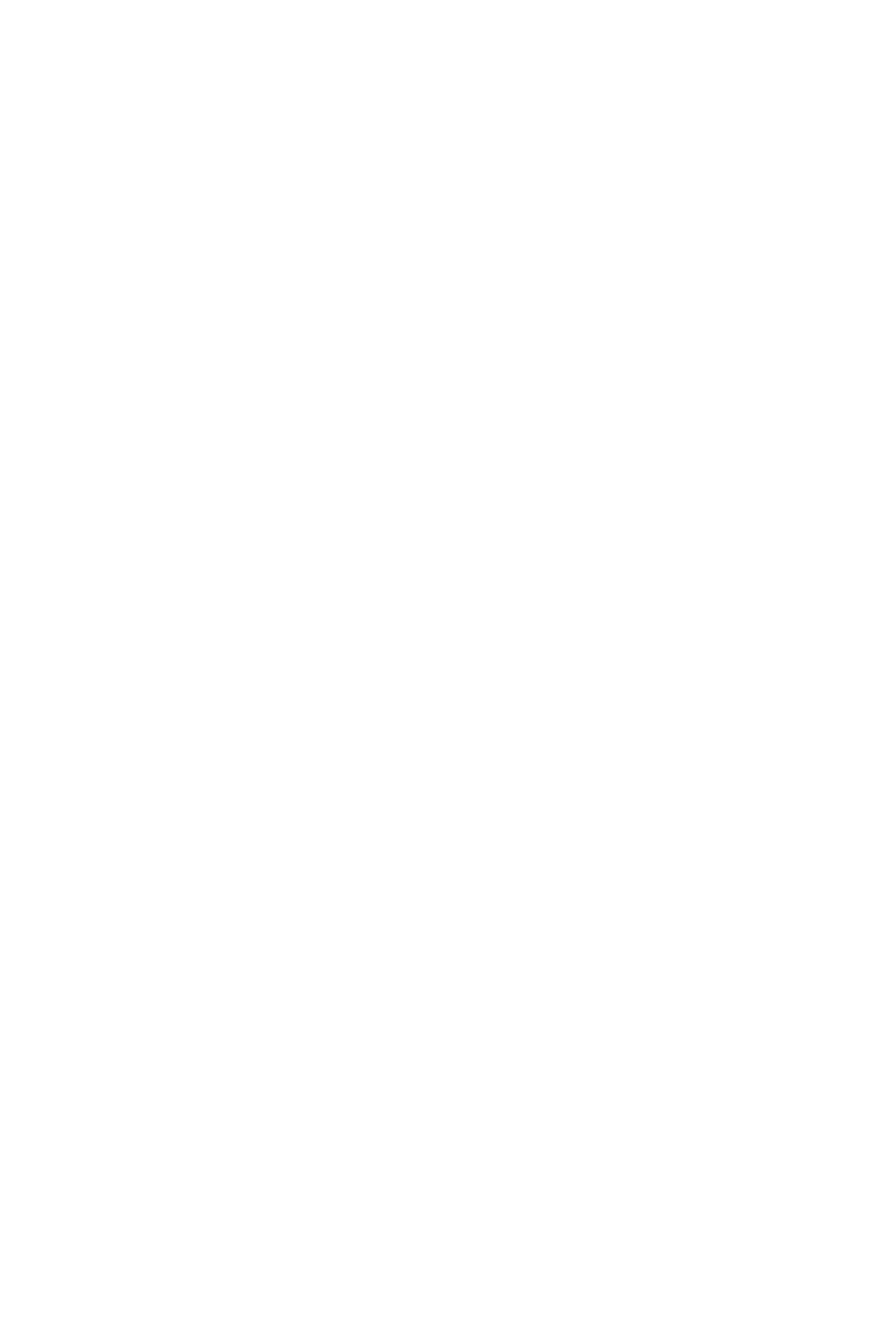
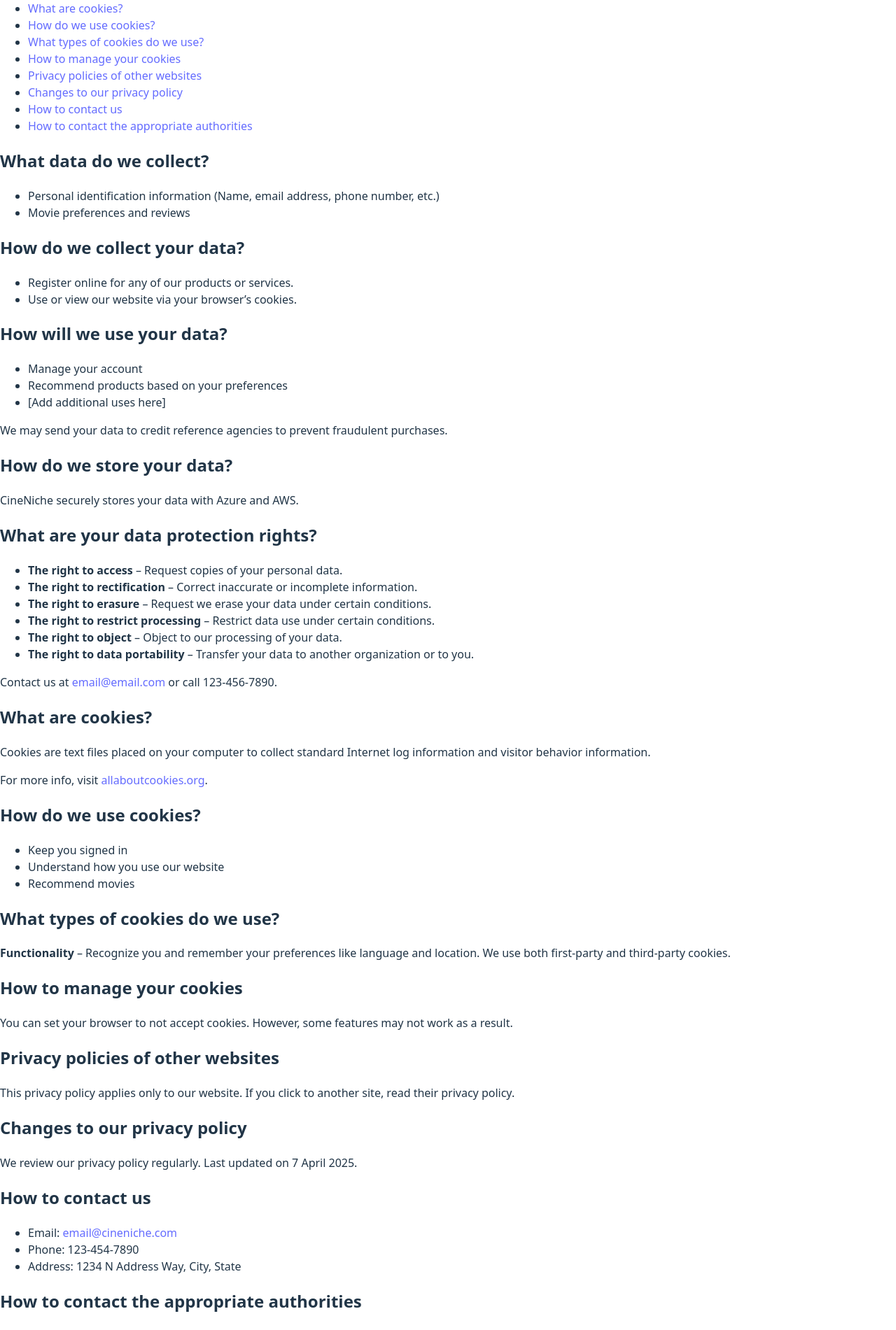
Before and after one commit to Group1-4/INTEXGroup1-4, a React (Vite) app in the folder frontend/: page /privacy in a window 1280 px wide. Shown: the part 245-2146 px from the top of the page at 70% size. Before the commit the page ends 800 px from the top, so only its background shows below. Built offline with nearby package versions, Linux system fonts and the light colour scheme.

Commit message:
added privacy policy

```diff
--- a/frontend/src/pages/Privacy.tsx
+++ b/frontend/src/pages/Privacy.tsx
@@ -1,4 +1,144 @@
-function Privacy () {
+import React from 'react';
 
-}
-export default Privacy
+const sections: { title: string; id: string }[] = [
+  { title: 'What data do we collect?', id: 'data-we-collect' },
+  { title: 'How do we collect your data?', id: 'how-we-collect' },
+  { title: 'How will we use your data?', id: 'how-we-use' },
+  { title: 'How do we store your data?', id: 'data-storage' },
+  { title: 'What are your data protection rights?', id: 'your-rights' },
+  { title: 'What are cookies?', id: 'cookies' },
+  { title: 'How do we use cookies?', id: 'cookies-use' },
+  { title: 'What types of cookies do we use?', id: 'cookie-types' },
+  { title: 'How to manage your cookies', id: 'manage-cookies' },
+  { title: 'Privacy policies of other websites', id: 'other-websites' },
+  { title: 'Changes to our privacy policy', id: 'policy-changes' },
+  { title: 'How to contact us', id: 'contact-us' },
+  { title: 'How to contact the appropriate authorities', id: 'authorities' },
+];
+
+const Privacy: React.FC = () => {
+  return (
+    <div className="container my-5">
+      <h1 className="mb-4">CineNiche Privacy Policy</h1>
+
+      <nav className="mb-5">
+        <ul className="list-unstyled">
+          {sections.map((section) => (
+            <li key={section.id}>
+              <a href={`#${section.id}`} className="text-primary text-decoration-none">
+                {section.title}
+              </a>
+            </li>
+          ))}
+        </ul>
+      </nav>
+
+      <Section id="data-we-collect" title="What data do we collect?">
+        <ul>
+          <li>Personal identification information (Name, email address, phone number, etc.)</li>
+          <li>Movie preferences and reviews</li>
+        </ul>
+      </Section>
+
+      <Section id="how-we-collect" title="How do we collect your data?">
+        <ul>
+          <li>Register online for any of our products or services.</li>
+          <li>Use or view our website via your browser’s cookies.</li>
+        </ul>
+      </Section>
+
+      <Section id="how-we-use" title="How will we use your data?">
+        <ul>
+          <li>Manage your account</li>
+          <li>Recommend products based on your preferences</li>
+          <li>[Add additional uses here]</li>
+        </ul>
+        <p>We may send your data to credit reference agencies to prevent fraudulent purchases.</p>
+      </Section>
+
+      <Section id="data-storage" title="How do we store your data?">
+        <p>CineNiche securely stores your data with Azure and AWS.</p>
+      </Section>
+
+      <Section id="your-rights" title="What are your data protection rights?">
+        <ul>
+          <li><strong>The right to access</strong> – Request copies of your personal data.</li>
+          <li><strong>The right to rectification</strong> – Correct inaccurate or incomplete information.</li>
+          <li><strong>The right to erasure</strong> – Request we erase your data under certain conditions.</li>
+          <li><strong>The right to restrict processing</strong> – Restrict data use under certain conditions.</li>
+          <li><strong>The right to object</strong> – Object to our processing of your data.</li>
+          <li><strong>The right to data portability</strong> – Transfer your data to another organization or to you.</li>
+        </ul>
+        <p>
+          Contact us at <a href="mailto:email@email.com">email@email.com</a> or call 123-456-7890.
+        </p>
+      </Section>
+
+      <Section id="cookies" title="What are cookies?">
+        <p>
+          Cookies are text files placed on your computer to collect standard Internet log information and visitor behavior information.
+        </p>
+        <p>
+          For more info, visit{' '}
+          <a href="https://www.allaboutcookies.org" target="_blank" rel="noopener noreferrer">
+            allaboutcookies.org
+          </a>.
+        </p>
+      </Section>
+
+      <Section id="cookies-use" title="How do we use cookies?">
+        <ul>
+          <li>Keep you signed in</li>
+          <li>Understand how you use our website</li>
+          <li>Recommend movies</li>
+        </ul>
+      </Section>
+
+      <Section id="cookie-types" title="What types of cookies do we use?">
+        <p>
+          <strong>Functionality</strong> – Recognize you and remember your preferences like language and location.
+          We use both first-party and third-party cookies.
+        </p>
+      </Section>
+
+      <Section id="manage-cookies" title="How to manage your cookies">
+        <p>You can set your browser to not accept cookies. However, some features may not work as a result.</p>
+      </Section>
+
+      <Section id="other-websites" title="Privacy policies of other websites">
+        <p>This privacy policy applies only to our website. If you click to another site, read their privacy policy.</p>
+      </Section>
+
+      <Section id="policy-changes" title="Changes to our privacy policy">
+        <p>We review our privacy policy regularly. Last updated on 7 April 2025.</p>
+      </Section>
+
+      <Section id="contact-us" title="How to contact us">
+        <ul>
+          <li>Email: <a href="mailto:email@cineniche.com">email@cineniche.com</a></li>
+          <li>Phone: 123-454-7890</li>
+          <li>Address: 1234 N Address Way, City, State</li>
+        </ul>
+      </Section>
+
+      <Section id="authorities" title="How to contact the appropriate authorities">
+        <p>[Insert contact info for a relevant data protection authority here.]</p>
+      </Section>
+    </div>
+  );
+};
+
+type SectionProps = {
+  id: string;
+  title: string;
+  children: React.ReactNode;
+};
+
+const Section: React.FC<SectionProps> = ({ id, title, children }) => (
+  <section id={id} className="mb-5">
+    <h2 className="h4 mb-3">{title}</h2>
+    <div>{children}</div>
+  </section>
+);
+
+export default Privacy;
```
